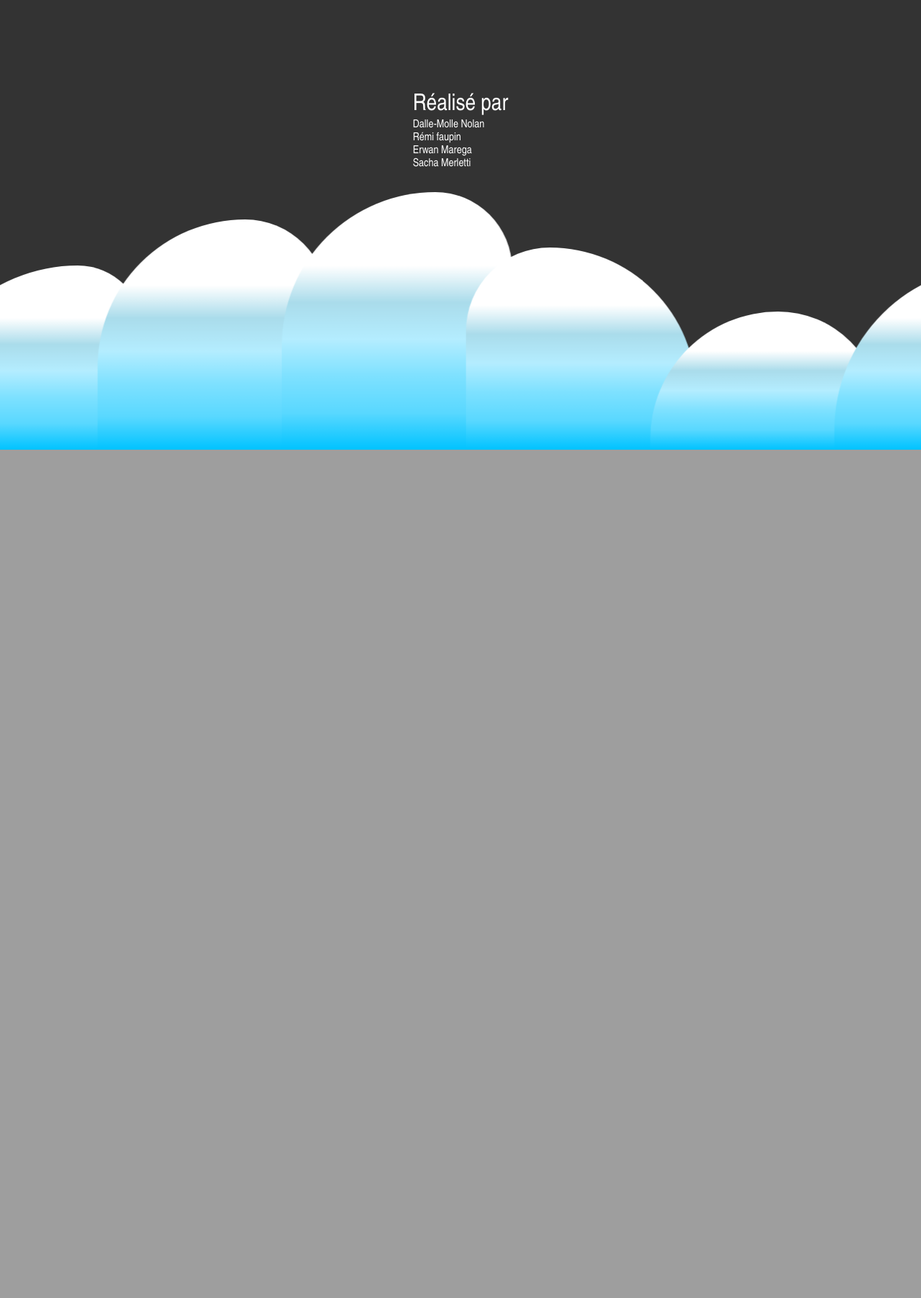
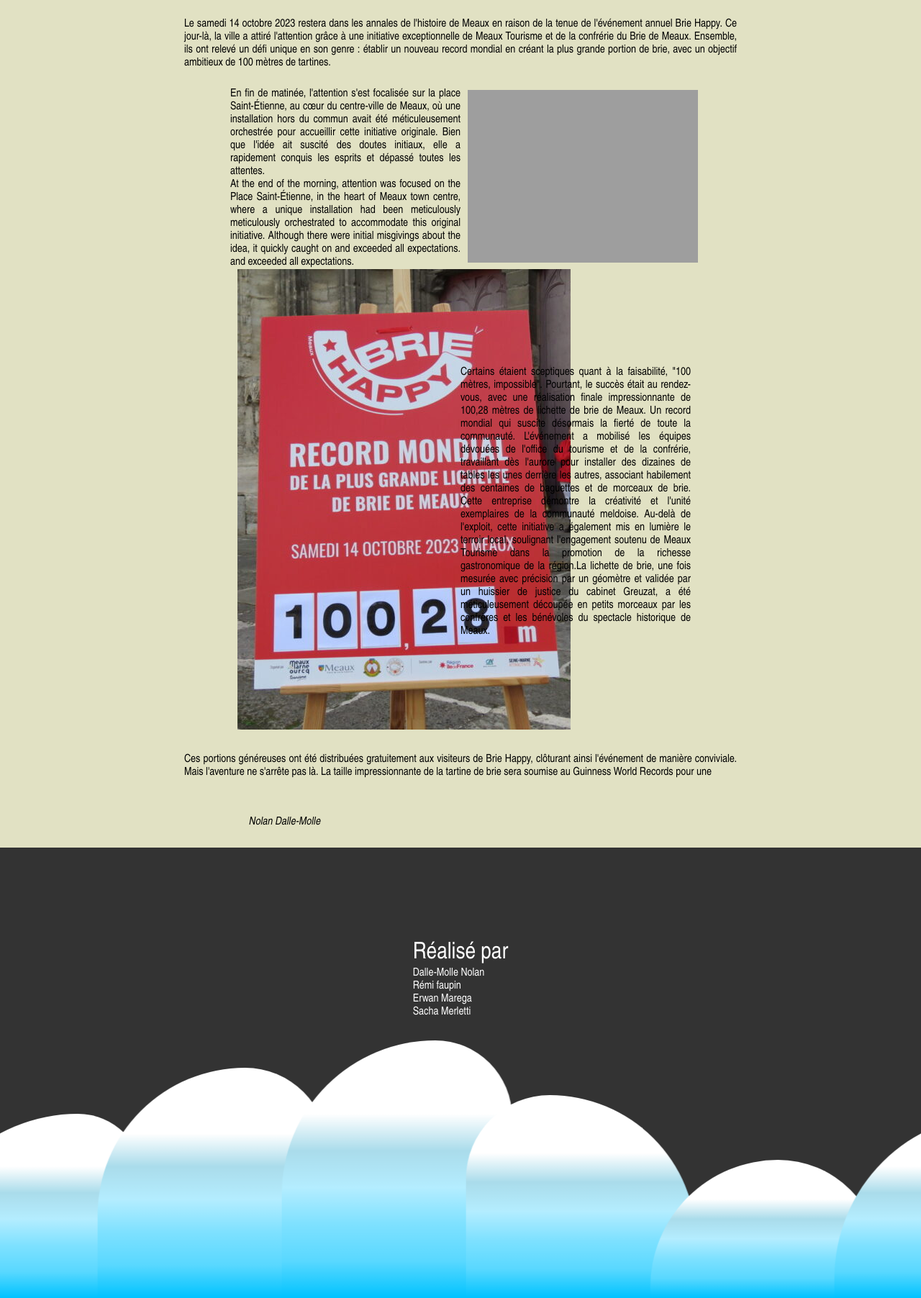
Before and after one commit to RETR0EDIT/webdoc, a PHP site: page /Lichete.php in a window 1280 px wide. Shown: the part 983-2787 px from the top of the page at 72% size. Before the commit the page ends 1608 px from the top, so only its background shows below. Run offline with PHP 8.4, Linux system fonts and the light colour scheme; grey boxes are pictures that could not be loaded.

Commit message:
html/css/js

```diff
--- a/Lichete.php
+++ b/Lichete.php
@@ -4,7 +4,7 @@
 <section id="instalation">
 
 
-
+<?php include 'utile/article_nolan.html' ?>
   <?php include 'utile/footer.html' ?>
   <script src="assets/js/translate.js"></script>
   <script src="assets/js/fade-up.js"></script>
--- a/assets/styles/all.css
+++ b/assets/styles/all.css
@@ -63,7 +63,7 @@
   display: flex;
   align-items: center;
   justify-content: center;
-  width: 60%;
+  width: 50%;
   margin: auto;
 }
 .flex > div{
--- a/index.php
+++ b/index.php
@@ -131,7 +131,7 @@
       <h3 class="h3_section_2 translation hidden" data-lang="en">
         Jean-François COPÉ : Mayor of Meaux
       </h3>
-      <div class="centre"><video src=""></video></div>
+      <div class="centre iframe"><iframe width="100%" height="100%" src="https://www.youtube.com/embed/GbfxJnIYsNE?si=7CctvuMA64hIVJcY" title="YouTube video player" frameborder="0" allow="accelerometer; autoplay; clipboard-write; encrypted-media; gyroscope; picture-in-picture; web-share" allowfullscreen></iframe></div>
       <div>
         <h2 class="h2_section_2 translation" data-lang="fr">
           Texte/parole de la vidéo
--- a/utile/article_nolan.html
+++ b/utile/article_nolan.html
@@ -0,0 +1,100 @@
+<p class="texte_article translation" data-lang="fr">
+  Le samedi 14 octobre 2023 restera dans les annales de l'histoire de Meaux en
+  raison de la tenue de l'événement annuel Brie Happy. Ce jour-là, la ville a
+  attiré l'attention grâce à une initiative exceptionnelle de Meaux Tourisme et
+  de la confrérie du Brie de Meaux. Ensemble, ils ont relevé un défi unique en
+  son genre : établir un nouveau record mondial en créant la plus grande portion
+  de brie, avec un objectif ambitieux de 100 mètres de tartines.
+
+</p>
+<!-- anglais -->
+<p class="texte_article translation hidden" data-lang="en">
+
+    Saturday 14 October 2023 will go down in the annals of Meaux history as the annual
+    annual Brie Happy event. On that day, the town
+    attracted attention thanks to an exceptional initiative by Meaux Tourisme and
+    the Confrérie du Brie de Meaux. Together, they took up a unique challenge
+    of its kind: to set a new world record by creating the largest portion
+    of Brie, with an ambitious target of 100 metres of toast.
+  </p>
+<div class="flex ">
+  <div>
+    <p class="translation" data-lang="fr">
+      En fin de matinée, l'attention s'est focalisée sur la place Saint-Étienne,
+      au cœur du centre-ville de Meaux, où une installation hors du commun avait
+      été méticuleusement orchestrée pour accueillir cette initiative originale.
+      Bien que l'idée ait suscité des doutes initiaux, elle a rapidement conquis
+      les esprits et dépassé toutes les attentes.
+
+    </p>
+    <!-- anglais -->
+    <p class="translation hiiden" data-lang="en">
+        At the end of the morning, attention was focused on the Place Saint-Étienne,
+        in the heart of Meaux town centre, where a unique installation had been meticulously
+        meticulously orchestrated to accommodate this original initiative.
+        Although there were initial misgivings about the idea, it quickly caught on and exceeded all expectations.
+        and exceeded all expectations.
+
+      </p>
+  </div>
+  <div><img src="assets/img/lichete/1.png" alt=" " width="100%" /></div>
+</div>
+<div class="flex">
+  <div><img src="assets/img/lichete/2.png" alt="" /></div>
+  <div>
+    <p class="translation" data-lang="fr">
+      Certains étaient sceptiques quant à la faisabilité, "100 mètres, impossible". Pourtant, le succès était
+      au rendez-vous, avec une réalisation finale impressionnante de 100,28
+      mètres de lichette de brie de Meaux. Un record mondial qui suscite
+      désormais la fierté de toute la communauté. L'événement a mobilisé les
+      équipes dévouées de l'office du tourisme et de la confrérie, travaillant
+      dès l'aurore pour installer des dizaines de tables les unes derrière les
+      autres, associant habilement des centaines de baguettes et de morceaux de
+      brie. Cette entreprise démontre la créativité et l'unité exemplaires de la
+      communauté meldoise. Au-delà de l'exploit, cette initiative a également
+      mis en lumière le terroir local, soulignant l'engagement soutenu de Meaux
+      Tourisme dans la promotion de la richesse gastronomique de la région.La
+      lichette de brie, une fois mesurée avec précision par un géomètre et
+      validée par un huissier de justice du cabinet Greuzat, a été
+      méticuleusement découpée en petits morceaux par les confrères et les
+      bénévoles du spectacle historique de Meaux.
+
+    </p>
+    <!-- anglais -->
+    <p class="translation hidden" data-lang="en">
+        Some were sceptical about the feasibility of the project: "100 metres, impossible". But success was
+        impressive 100.28 metres of lichette de brie de Meaux.
+        metres of lichette de brie de Meaux. A world record that is now the pride
+        the pride of the entire community. The event mobilised
+        dedicated teams from the tourist office and the confrérie, working from dawn
+        working from dawn to set up dozens of tables one behind the other, skilfully
+        one after the other, skilfully combining hundreds of baguettes and pieces of
+        brie. This enterprise demonstrates the exemplary creativity and unity of the
+        Meldoise community. Beyond the feat, this initiative also
+        highlight the local terroir, underlining Meaux Tourisme's ongoing commitment to
+        Tourism's ongoing commitment to promoting the region's gastronomic riches.
+        lichette of Brie, once measured precisely by a surveyor and validated
+        by a bailiff from Greuzat, was meticulously cut into small
+        meticulously cut into small pieces by the colleagues and volunteers
+        volunteers from the Meaux historical show.
+
+      </p>
+  </div>
+</div>
+
+<p class="texte_article translation" data-lang="fr">
+  Ces portions généreuses ont été distribuées gratuitement aux visiteurs de Brie
+  Happy, clôturant ainsi l'événement de manière conviviale. Mais l'aventure ne
+  s'arrête pas là. La taille impressionnante de la tartine de brie sera soumise
+  au Guinness World Records pour une
+
+</p>
+<!-- anglais -->
+<p class="texte_article translation hidden" data-lang="en">
+
+    These generous portions were distributed free of charge to visitors to Brie
+    Happy, bringing the event to a convivial close. But the adventure
+    stop there. The impressive size of the Brie sandwich will be submitted to
+    to Guinness World Records for a
+  </p>
+<p class="nom" id="erwan">Nolan Dalle-Molle</p>
--- a/utile/footer.html
+++ b/utile/footer.html
@@ -5,7 +5,8 @@
 <footer>
   <div class="content">
     <div class="box">
-      <h4>Réalisé par</h4>
+      <h4 class="translation" data-lang="fr">Réalisé par</h4>
+      <h4 class="translation hidden" data-lang="en">Made by</h4>
       <p>
         Dalle-Molle Nolan
         <br />
```
Also changed, not shown: utile/article_sacha.html (+29 -19 lines), assets/img/lichete/2.png (added), 1 other file.
